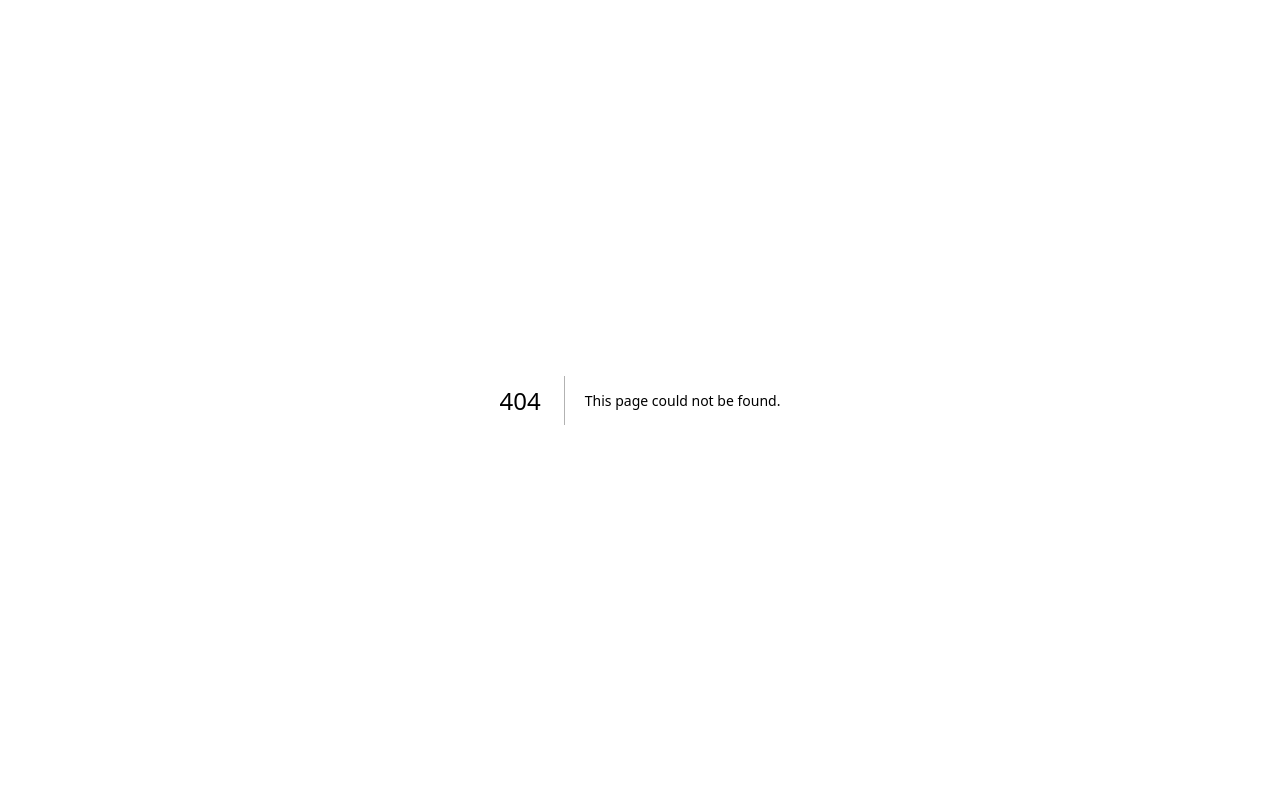
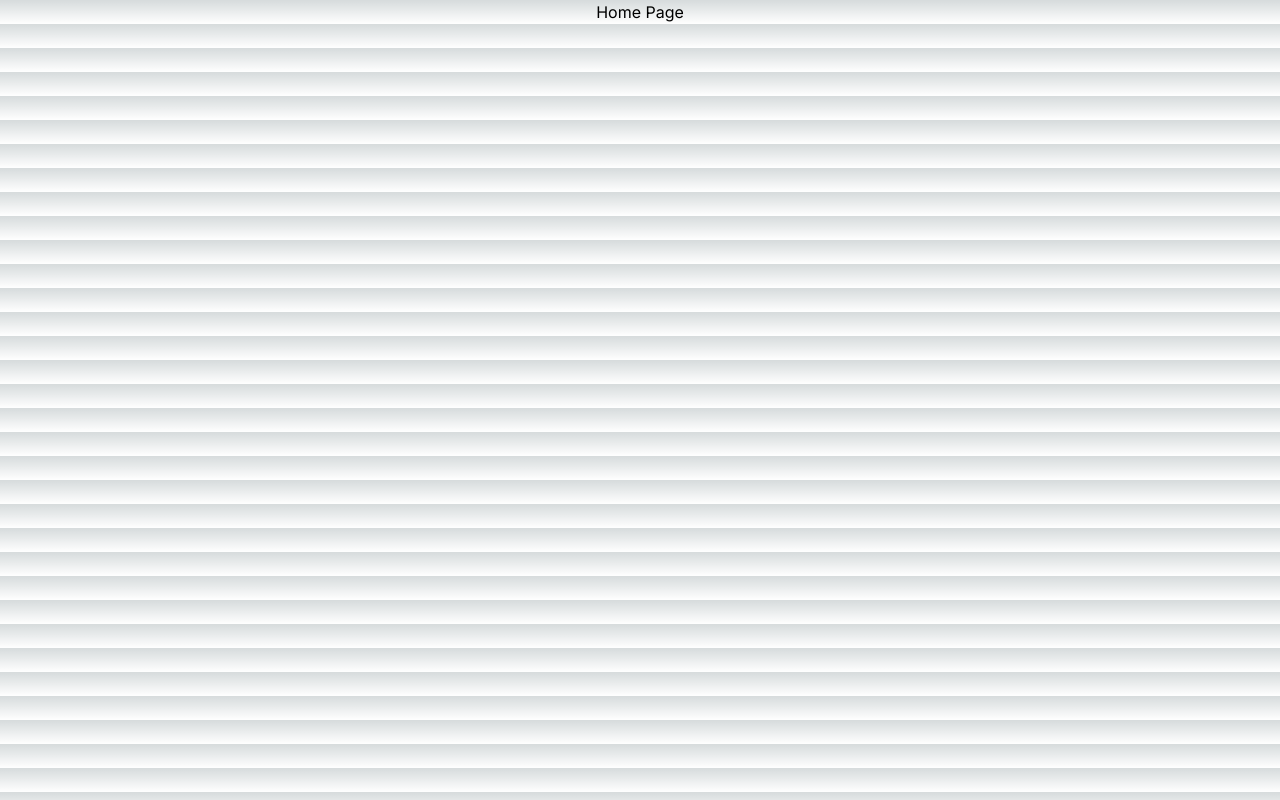
Before and after one commit to jack-ooi-bp/nextjs-tutorial, a Next.js app: page /Home in a window 1280 px wide. Before the commit this address had no page. Built offline with nearby package versions, Linux system fonts and the light colour scheme.

Commit message:
new file:   app/Home/page.tsx 	new file:   app/productlist/[productid]/page.tsx 	new file:   app/productlist/page.tsx

```diff
--- /dev/null
+++ b/app/Home/page.tsx
@@ -0,0 +1,15 @@
+import React from "react";
+
+export default function Home() {
+  return (
+    <h1
+      style={{
+        alignContent: "center",
+        alignItems: "center",
+        textAlign: "center",
+      }}
+    >
+      Home Page
+    </h1>
+  );
+}
--- /dev/null
+++ b/app/productlist/[productid]/page.tsx
@@ -0,0 +1,7 @@
+export default function ProductDetails({
+  params,
+}: {
+  params: { prodcutid: string };
+}) {
+  return <h1>Product Details {params.prodcutid}</h1>;
+}
--- /dev/null
+++ b/app/productlist/page.tsx
@@ -0,0 +1,10 @@
+export default function productList() {
+  return (
+    <>
+      <h1>Product List</h1>
+      <h2>Prodcut 1</h2>
+      <h2>Product 2</h2>
+      <h2>Prodcut 3</h2>
+    </>
+  );
+}
```
